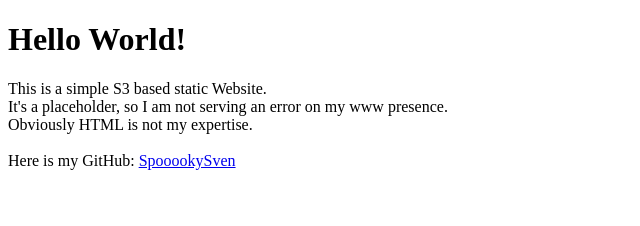
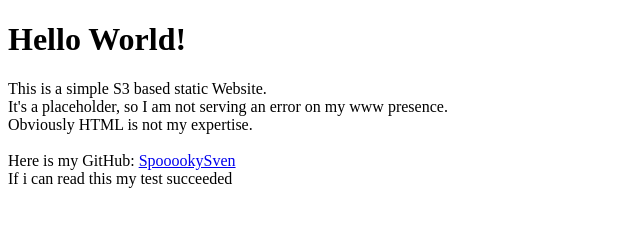
Before and after one commit to SpooookySven/s3_website, a plain HTML site: page index.html in a window 1280 px wide. Shown: the whole page, without its empty margins (0-640 px from the left). Drawn offline with Linux system fonts and the light colour scheme.

Commit message:
test codepipeline

```diff
--- a/index.html
+++ b/index.html
@@ -12,7 +12,7 @@
         Obviously HTML is not my expertise. <br>
         <br>
         Here is my GitHub: <a href=https://github.com/SpooookySven?tab=repositories"">SpooookySven</a> <br>
-
+        If i can read this my test succeeded
 
     </p>
 </body>
```
